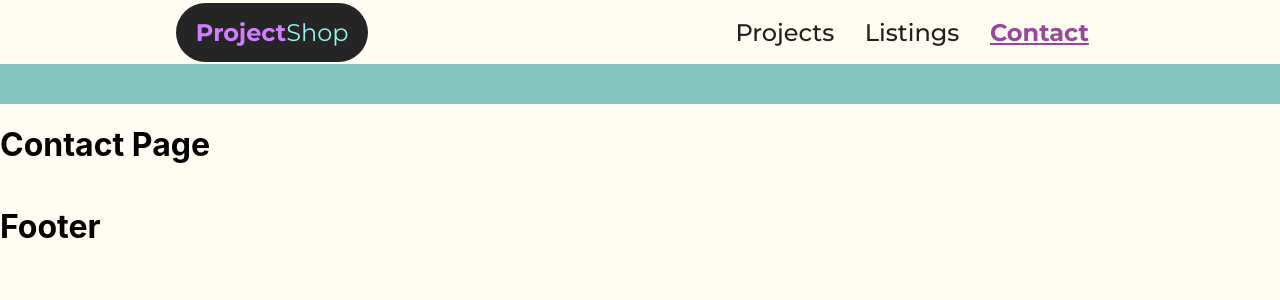
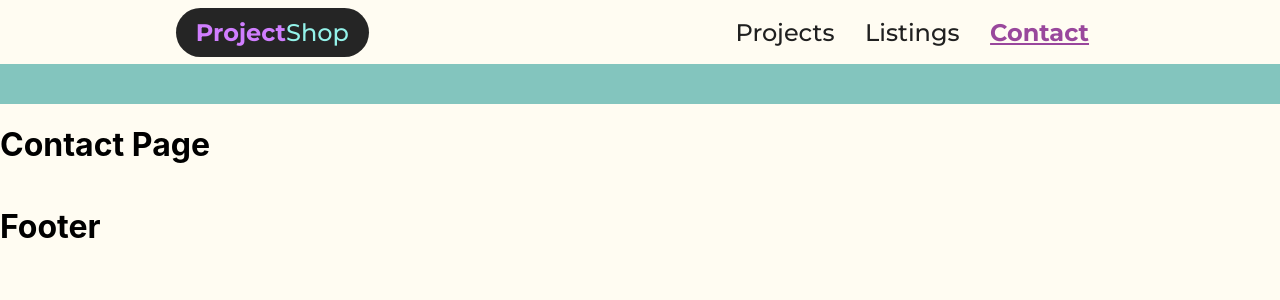
Before and after one commit to ZacW9102/Project-Shop, a React (Create React App) app in the folder project-shop/: page /contact in a window 1280 px wide. Shown: the top 300 px of the page. Built offline with nearby package versions, Linux system fonts and the light colour scheme.

Commit message:
logo update

```diff
--- a/project-shop/src/App.css
+++ b/project-shop/src/App.css
@@ -49,11 +49,11 @@ a.active-link {
 
 .logo-shop {
   color: #94f3ea;
-  font-weight: 400;
+  font-weight: 450;
 }
 
 .logo {
   background-color: #252525;
-  padding: 15px 20px;
+  padding: 10px 20px;
   border-radius: 30px;
 }
```
